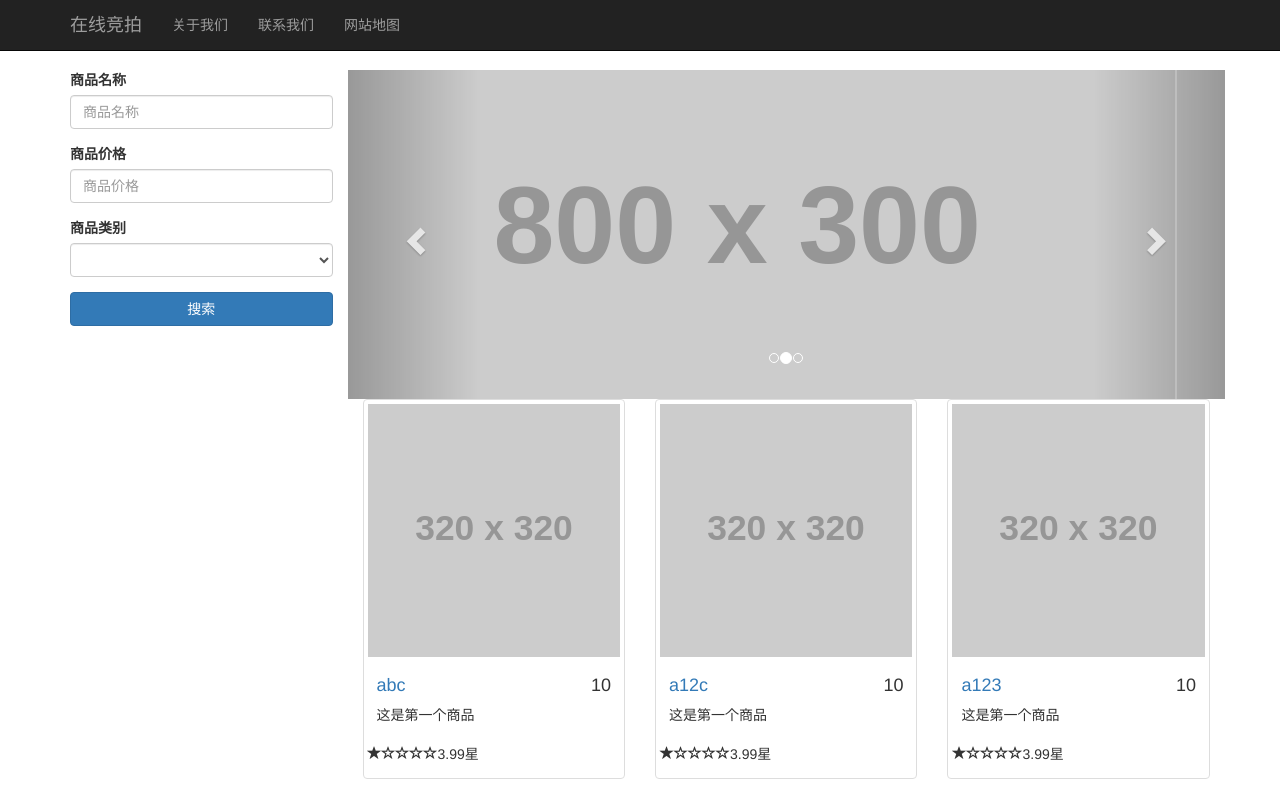
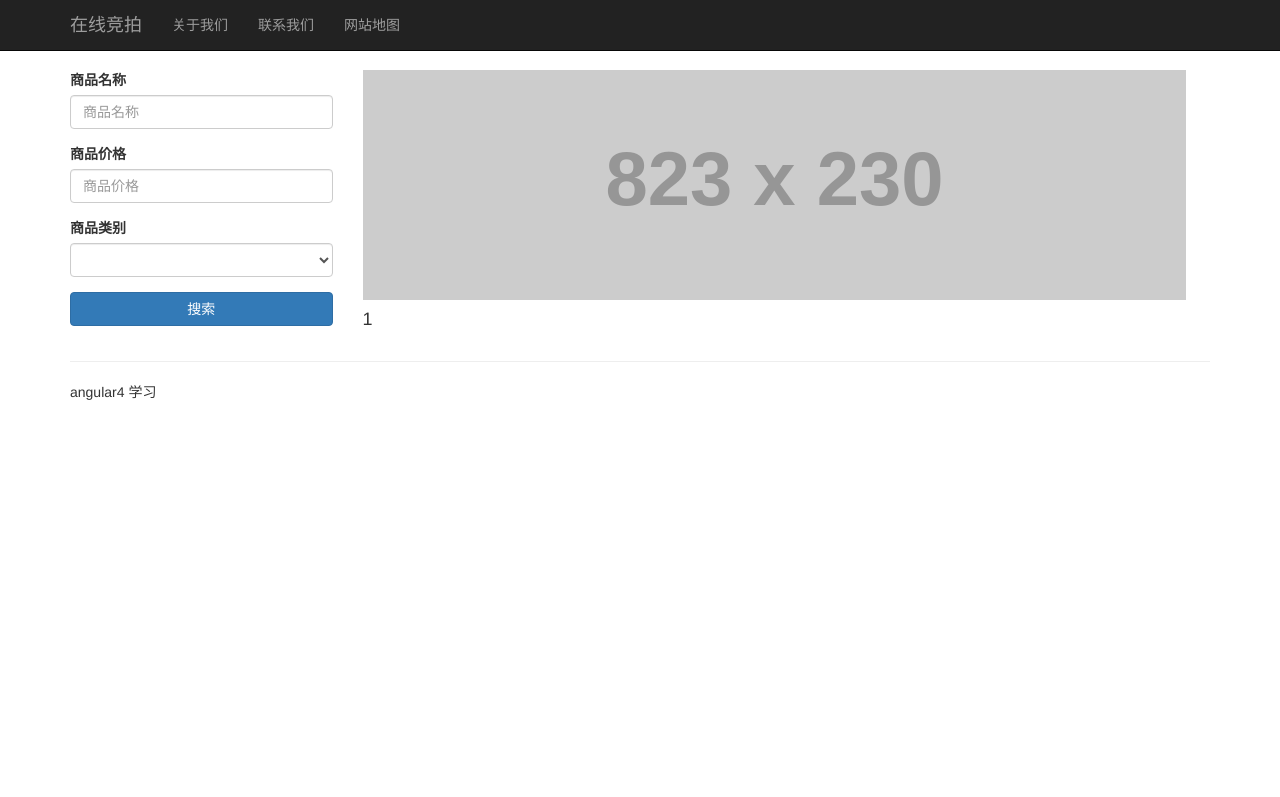
Before and after one commit to lzx2016/testgit, an Angular app: page /product/1 in a window 1280 px wide. Shown: the top 797 px of the page. Built offline with nearby package versions, Linux system fonts and the light colour scheme.

Commit message:
主学习课程添加路由

```diff
--- a/src/app/app.component.html
+++ b/src/app/app.component.html
@@ -5,12 +5,7 @@
         <app-search></app-search>
       </div>
       <div class="col-md-9">
-        <div class="row">
-          <app-carousel></app-carousel>
-        </div>
-        <div class="row">
-          <app-product></app-product>
-        </div>
+        <router-outlet></router-outlet>
       </div>
   </div>
 </div>
--- a/src/app/app.module.ts
+++ b/src/app/app.module.ts
@@ -11,8 +11,14 @@ import { ProductComponent } from './product/product.component';
 import { StarsComponent } from './stars/stars.component';
 import {FormsModule} from '@angular/forms';
 import {HttpModule} from '@angular/http';
+import { ProductDetailComponent } from './product-detail/product-detail.component';
+import { HomeComponent } from './home/home.component';
+import {RouterModule, Routes} from '@angular/router';
 
-
+const routeConfig: Routes = [
+  {path: '', component: HomeComponent},
+  {path: 'product/:proTitle', component: ProductDetailComponent},
+]
 @NgModule({
   declarations: [
     AppComponent,
@@ -21,12 +27,15 @@ import {HttpModule} from '@angular/http';
     SearchComponent,
     CarouselComponent,
     ProductComponent,
-    StarsComponent
+    StarsComponent,
+    ProductDetailComponent,
+    HomeComponent
   ],
   imports: [
     BrowserModule,
     FormsModule,
-    HttpModule
+    HttpModule,
+    RouterModule.forRoot(routeConfig)
   ],
   providers: [],
   bootstrap: [AppComponent]
--- /dev/null
+++ b/src/app/home/home.component.css
@@ -0,0 +1,3 @@
+.carousel-container {
+  margin-bottom: 20px;
+}
--- /dev/null
+++ b/src/app/home/home.component.html
@@ -0,0 +1,6 @@
+<div class="row carousel-container">
+  <app-carousel></app-carousel>
+</div>
+<div class="row">
+  <app-product></app-product>
+</div>
--- /dev/null
+++ b/src/app/home/home.component.ts
@@ -0,0 +1,15 @@
+import { Component, OnInit } from '@angular/core';
+
+@Component({
+  selector: 'app-home',
+  templateUrl: './home.component.html',
+  styleUrls: ['./home.component.css']
+})
+export class HomeComponent implements OnInit {
+
+  constructor() { }
+
+  ngOnInit() {
+  }
+
+}
--- /dev/null
+++ b/src/app/product-detail/product-detail.component.html
@@ -0,0 +1,4 @@
+<div>
+  <img src="http://placehold.it/823x230">
+  <h4>{{productTitle}}</h4>
+</div>
--- /dev/null
+++ b/src/app/product-detail/product-detail.component.ts
@@ -0,0 +1,18 @@
+import { Component, OnInit } from '@angular/core';
+import {ActivatedRoute} from '@angular/router';
+
+@Component({
+  selector: 'app-product-detail',
+  templateUrl: './product-detail.component.html',
+  styleUrls: ['./product-detail.component.css']
+})
+export class ProductDetailComponent implements OnInit {
+  productTitle: string;
+  constructor(private routeInfo: ActivatedRoute) {
+    this.productTitle = this.routeInfo.snapshot.params['proTitle'];
+  }
+
+  ngOnInit() {
+  }
+
+}
--- a/src/app/product/product.component.html
+++ b/src/app/product/product.component.html
@@ -2,8 +2,8 @@
   <div class="thumbnail">
     <img [src]="imgUrl">
     <div class="caption">
-      <h4 class="pull-right">{{product.price}}</h4>
-      <h4><a>{{product.title}}</a></h4>
+      <h4 class="pull-right">{{product.price}}元</h4>
+      <h4><a [routerLink]="['/product', product.title]" >{{product.title}}</a></h4>
       <p>{{product.desc}}</p>
     </div>
     <div>
```
Also changed, not shown: src/app/product-detail/product-detail.component.css (added), 2 other files (tests, documents, lock files or other folders).
